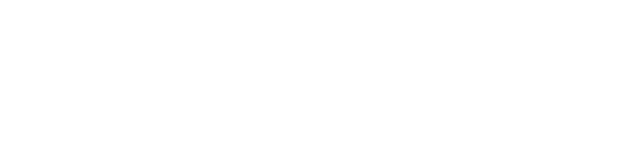
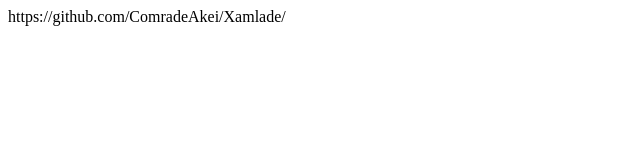
Before and after one commit to ComradeAkei/Xamlade, a plain HTML site: page index.html in a window 1280 px wide. Shown: the whole page, without its empty margins (0-640 px from the left). Drawn offline with Linux system fonts and the light colour scheme.

Commit message:
Update index.html

```diff
--- a/index.html
+++ b/index.html
@@ -1,4 +1,3 @@
-
 <!DOCTYPE html>
 <html lang="en">
     <head>
@@ -7,6 +6,6 @@
         <meta http-equiv="refresh" content="5;url=https://github.com/ComradeAkei/Xamlade/">
     </head>
     <body>
-        <div id="root"></div>
+        https://github.com/ComradeAkei/Xamlade/
     </body>
 </html>
```
